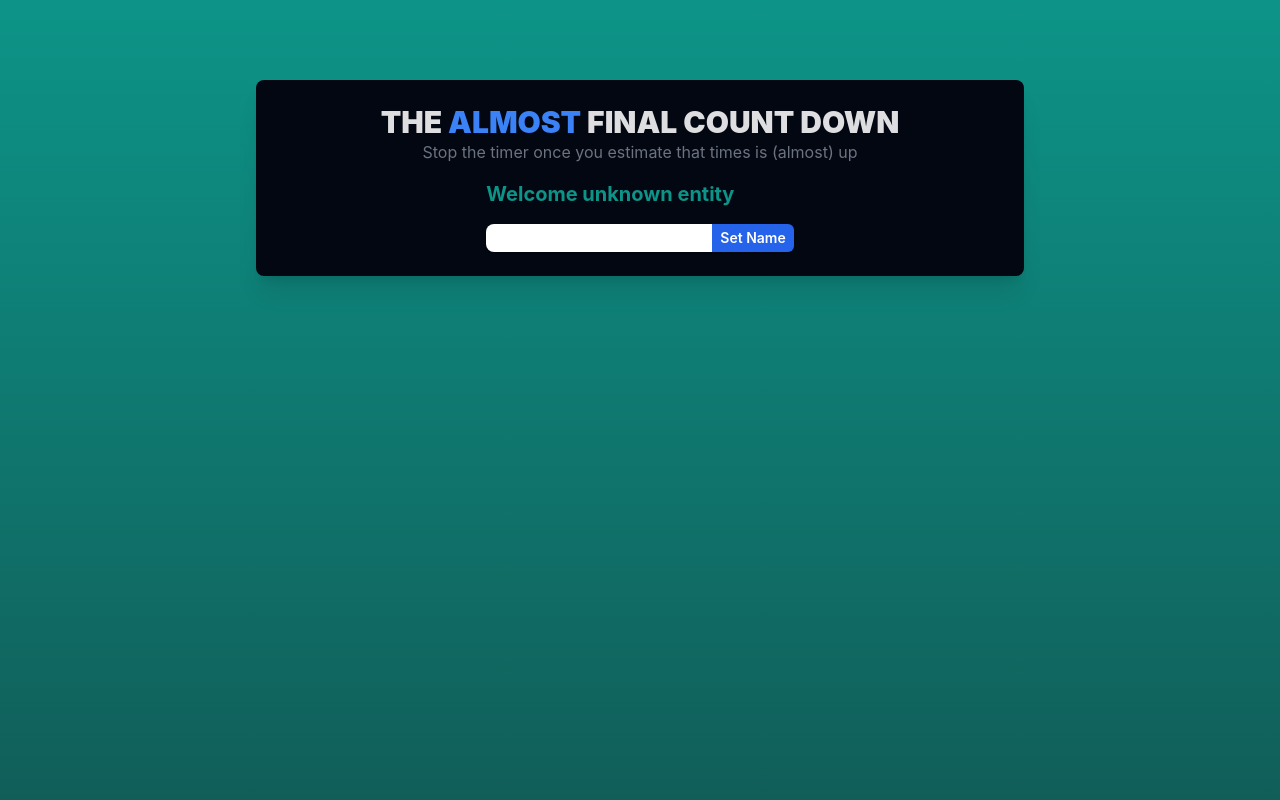
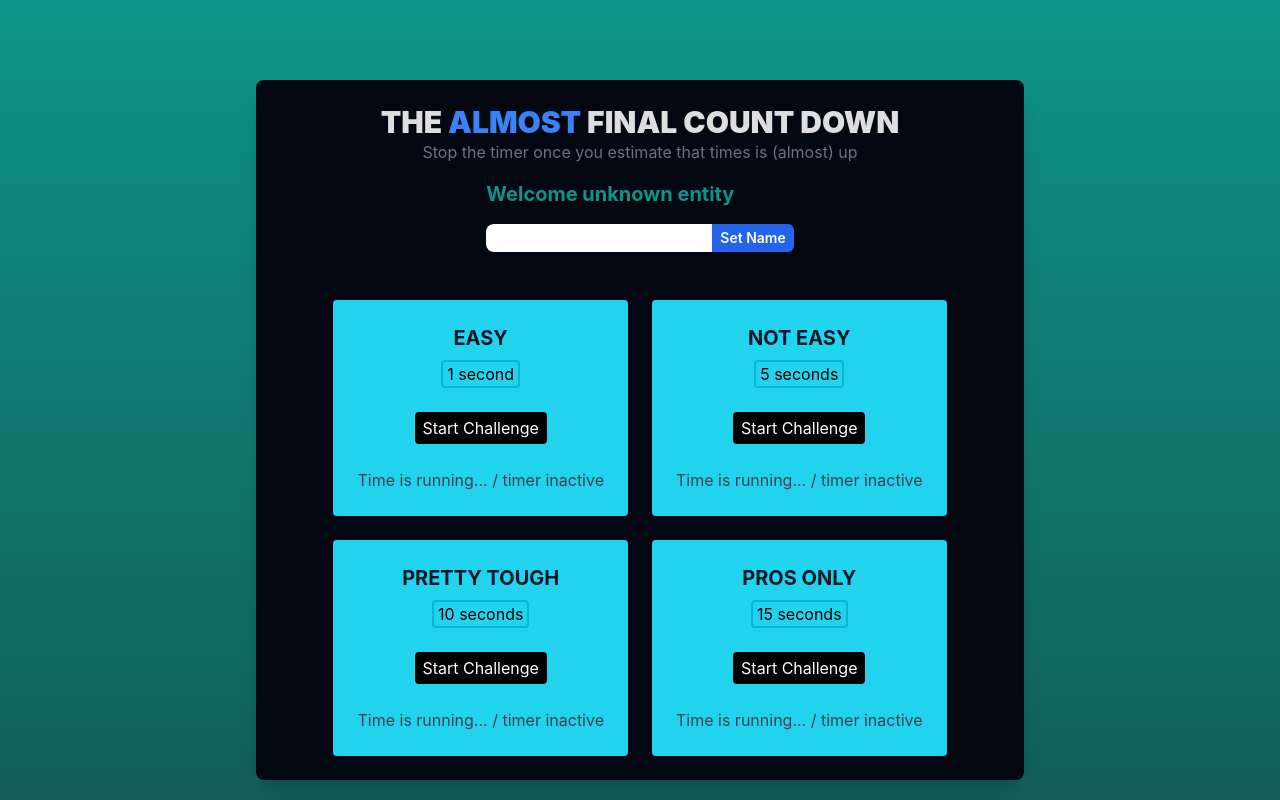
Before and after one commit to AiroldiFederico/Countdown-challenge, a React (Vite) app: page / in a window 1280 px wide. Built offline with nearby package versions, Linux system fonts and the light colour scheme.

Commit message:
create card challenge

```diff
--- a/src/components/Player.jsx
+++ b/src/components/Player.jsx
@@ -1,4 +1,5 @@
 import { useState, useRef } from "react";
+import TimerChallenge from "./TimerChallenge.jsx";
 
 export default function Player() {
   let buttonClass =
@@ -36,6 +37,13 @@ export default function Player() {
           </div>
         </div>
       </div>
+
+      <div className="grid grid-cols-2 gap-6 mt-12">
+        <TimerChallenge title={"Easy"} targetTime={1} />
+        <TimerChallenge title={"Not Easy"} targetTime={5} />
+        <TimerChallenge title={"Pretty Tough"} targetTime={10} />
+        <TimerChallenge title={"Pros only"} targetTime={15} />
+      </div>
     </section>
   );
 }
--- /dev/null
+++ b/src/components/TimerChallenge.jsx
@@ -0,0 +1,14 @@
+export default function TimerChallenge({ title, targetTime }) {
+  return (
+    <section className="bg-cyan-400 rounded p-6 flex flex-col items-center ">
+      <h2 className="text-xl font-bold text-gray-900 uppercase">{title}</h2>
+      <p className="border-2 rounded px-1 mt-2 border-cyan-500 text-black">
+        {targetTime} second{targetTime > 1 ? "s" : ""}
+      </p>
+      <p className="my-6 bg-black py-1 px-2 rounded text-white">
+        <button>Start Challenge</button>
+      </p>
+      <p className="text-gray-700 ">Time is running... / timer inactive</p>
+    </section>
+  );
+}
```
